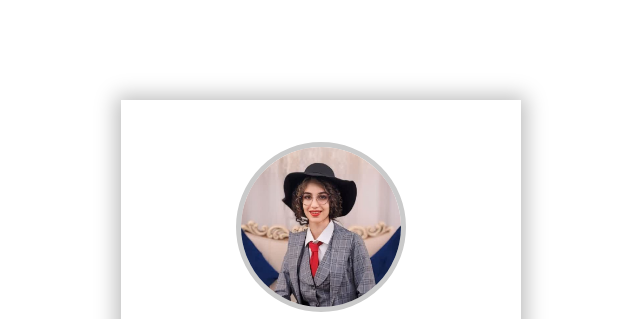
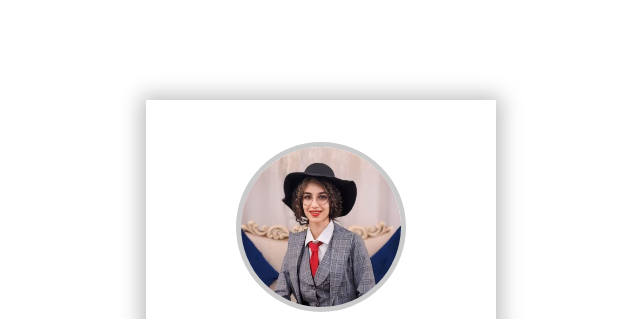
Before and after one commit to monaghlmn/project-card, a plain HTML site: page index.html in a window 1280 px wide. Shown: the top 319 px of the page, without its empty margins (319-959 px from the left). Drawn offline with Linux system fonts and the light colour scheme.

Commit message:
change the size of card

```diff
--- a/style.css
+++ b/style.css
@@ -5,8 +5,8 @@
 }
 .card{
     margin: 100px auto;
-    width: 400px;
-    height: 450px;
+    width: 350px;
+    height: 400px;
     border: 2px solid white;
     box-shadow: 0 1px 20px 5px rgb(188, 188, 188);
 }
```
